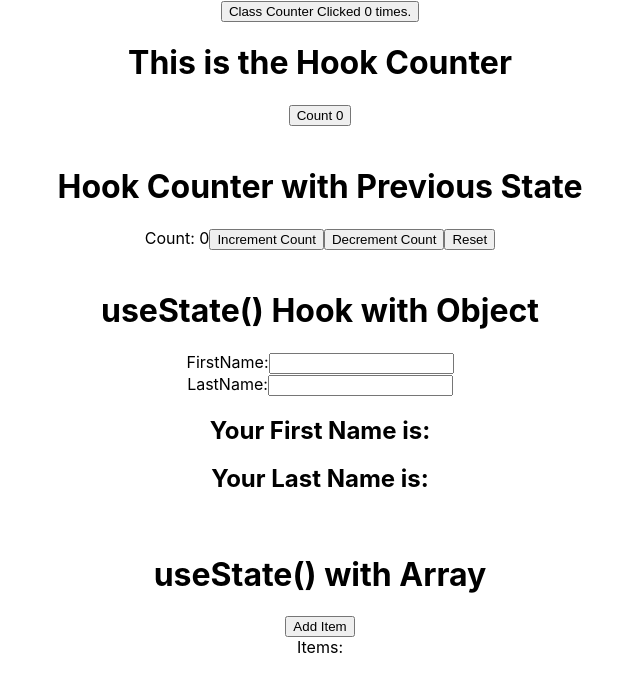
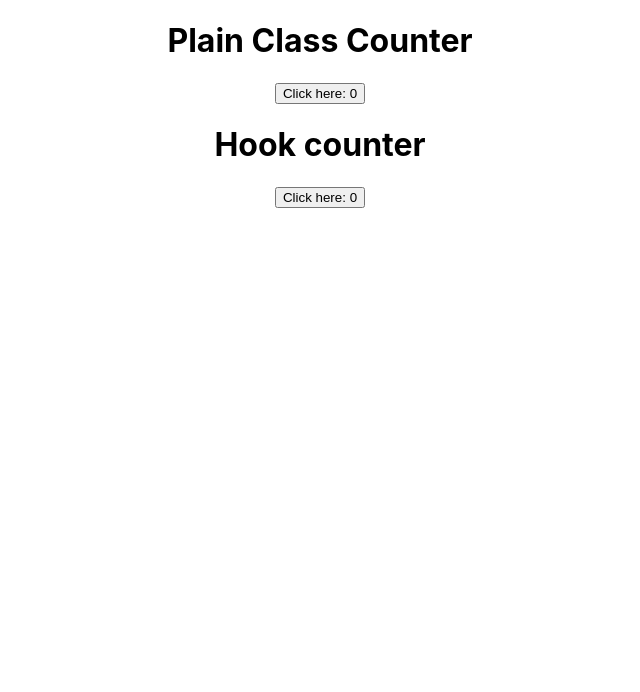
Before and after one commit to ChaitanyaVSH/ReactHooks, a React (Create React App) app: page / in a window 1280 px wide. Shown: the top 692 px of the page, without its empty margins (320-960 px from the left). Built offline with nearby package versions, Linux system fonts and the light colour scheme.

Commit message:
React Hooks Day 2: useEffect() intro

```diff
--- a/src/App.js
+++ b/src/App.js
@@ -1,6 +1,7 @@
 import "./App.css";
+import ClassCounter from "./components/useEffectHook/ClassCounter";
 import Counter from "./components/useStateHook/Counter";
-import HookCounter from "./components/useStateHook/HookCounter";
+import HookCounter from "./components/useEffectHook/HookCounter";
 import HookCounterObject from "./components/useStateHook/HookCounterObject";
 import HookSuperCounter from "./components/useStateHook/HookSuperCounter";
 import HookWithArray from "./components/useStateHook/HookWithArray";
@@ -8,14 +9,19 @@ import HookWithArray from "./components/useStateHook/HookWithArray";
 function App() {
   return (
     <div className="App">
-      <Counter />
+      {/* useState() Hooks */}
+      {/* <Counter />
       <HookCounter />
       <br />
       <HookSuperCounter />
       <br />
       <HookCounterObject />
       <br />
-      <HookWithArray />
+      <HookWithArray /> */}
+
+      {/* useEffect() Hooks */}
+      <ClassCounter />
+      <HookCounter />
     </div>
   );
 }
--- /dev/null
+++ b/src/components/useEffectHook/ClassCounter.js
@@ -0,0 +1,35 @@
+import React, { Component } from "react";
+
+class ClassCounter extends Component {
+  constructor(props) {
+    super(props);
+
+    this.state = {
+      count: 0,
+    };
+  }
+
+  componentDidMount() {
+    document.title = `Clicked ${this.state.count} times`;
+  }
+
+  componentDidUpdate() {
+    document.title = `Clicked ${this.state.count} times`;
+  }
+  render() {
+    return (
+      <div>
+        <h1>Plain Class Counter</h1>
+        <button
+          onClick={() => {
+            this.setState({ count: this.state.count + 1 });
+          }}
+        >
+          Click here: {this.state.count}
+        </button>
+      </div>
+    );
+  }
+}
+
+export default ClassCounter;
--- /dev/null
+++ b/src/components/useEffectHook/HookCounter.js
@@ -0,0 +1,21 @@
+import React, { useState, useEffect } from "react";
+
+function HookCounter() {
+  const [count, setCount] = useState(0);
+
+  const addItem = () => {
+    setCount((prevCount) => prevCount + 1);
+  };
+
+  useEffect(() => {
+    document.title = `Pressed ${count} times`;
+  });
+  return (
+    <div>
+      <h1>Hook counter</h1>
+      <button onClick={addItem}>Click here: {count}</button>
+    </div>
+  );
+}
+
+export default HookCounter;
```
